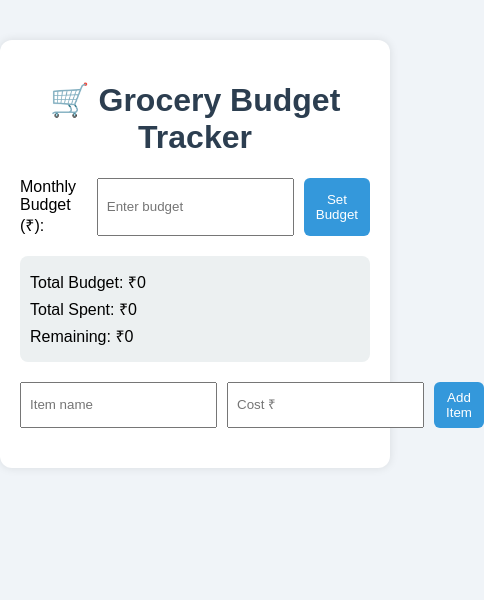
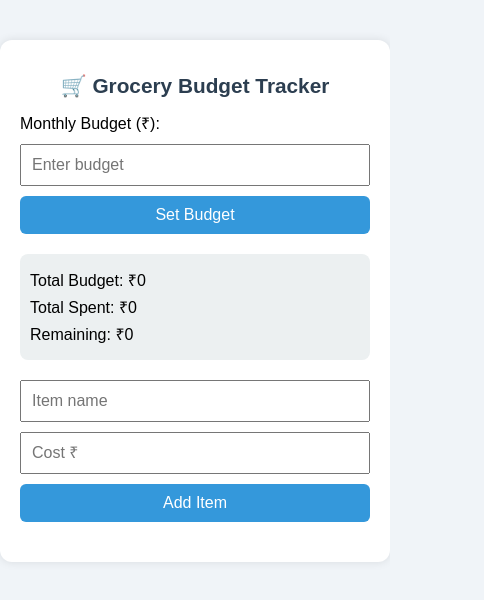
Before and after one commit to AravindMadasamy/Grocery_budget_tracker, a plain HTML site: page index.html in a window 390 px wide. Shown: the whole page, 484 px wide, since content can reach past the window. Drawn offline with Linux system fonts and the light colour scheme.

Commit message:
Update style.css

```diff
--- a/style.css
+++ b/style.css
@@ -1,3 +1,4 @@
+/* Base Styles */
 body {
   font-family: Arial, sans-serif;
   background: #f0f4f8;
@@ -17,46 +18,55 @@ body {
 h1 {
   text-align: center;
   color: #2c3e50;
+  font-size: 1.5rem;
 }
 
+/* Input Sections */
 .budget-section,
 .add-item {
   display: flex;
   gap: 10px;
   margin-bottom: 20px;
   justify-content: space-between;
+  flex-wrap: wrap;
 }
 
 .budget-section input,
 .add-item input {
-    flex: 1;
-    padding: 8px;
+  flex: 1 1 auto;
+  padding: 10px;
+  font-size: 1rem;
+  min-width: 120px;
 }
 
 button {
-    padding: 8px 12px;
+  padding: 10px 14px;
   background: #3498db;
   color: white;
   border: none;
   cursor: pointer;
   border-radius: 6px;
+  font-size: 1rem;
 }
 
 button:hover {
   background: #2980b9;
 }
 
+/* Summary Section */
 .summary {
   margin-bottom: 20px;
   background: #ecf0f1;
   padding: 10px;
   border-radius: 8px;
+  font-size: 1rem;
 }
 
 .summary p {
   margin: 5px 0;
 }
 
+/* Item List */
 ul#item-list {
   list-style: none;
   padding: 0;
@@ -70,6 +80,8 @@ body {
   display: flex;
   justify-content: space-between;
   align-items: center;
+  flex-wrap: wrap;
+  gap: 5px;
 }
 
 .remove-btn {
@@ -79,8 +91,35 @@ body {
   padding: 5px 10px;
   border-radius: 4px;
   cursor: pointer;
+  font-size: 0.9rem;
 }
 
 .remove-btn:hover {
   background: #c0392b;
 }
+
+/* ✅ Responsive Layout */
+@media (max-width: 600px) {
+  .budget-section,
+  .add-item {
+    flex-direction: column;
+  }
+
+  button {
+    width: 100%;
+  }
+
+  .remove-btn {
+    width: 100%;
+    text-align: center;
+  }
+
+  ul#item-list li {
+    flex-direction: column;
+    align-items: flex-start;
+  }
+
+  h1 {
+    font-size: 1.3rem;
+  }
+}
```
Lines whose indentation alone changed are shown as unchanged.
